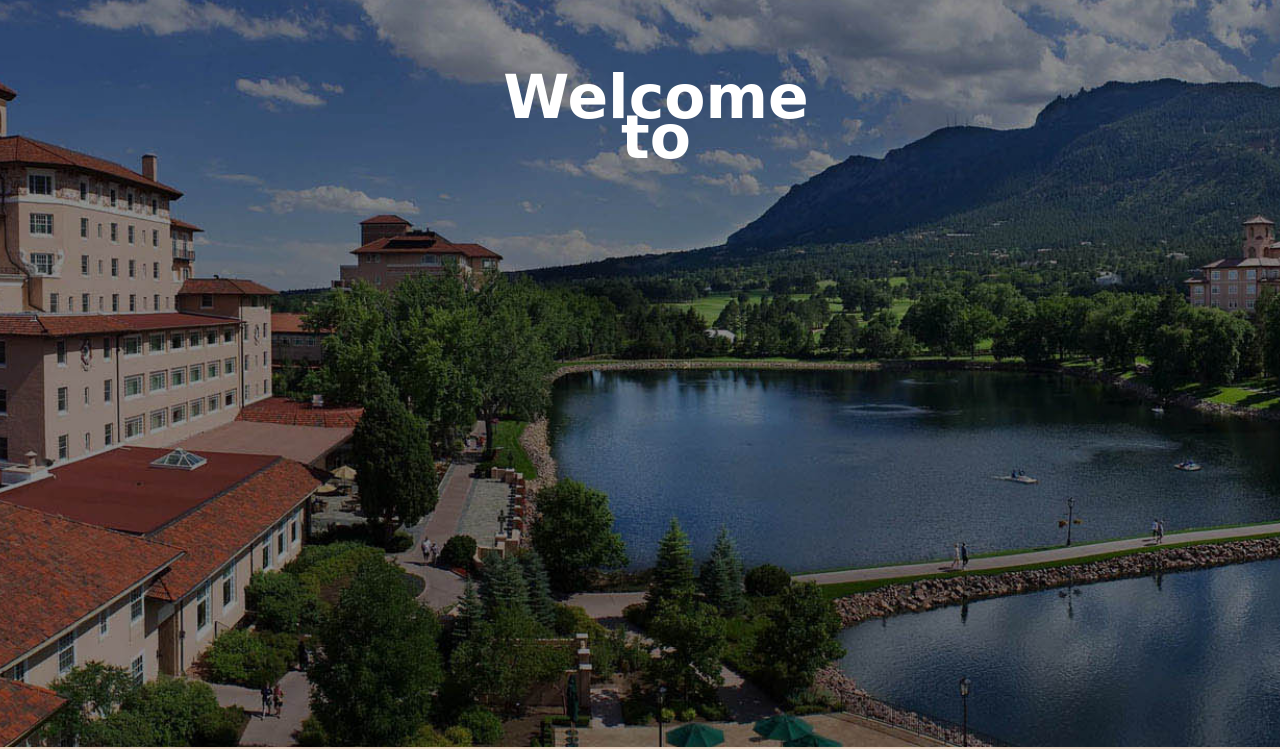
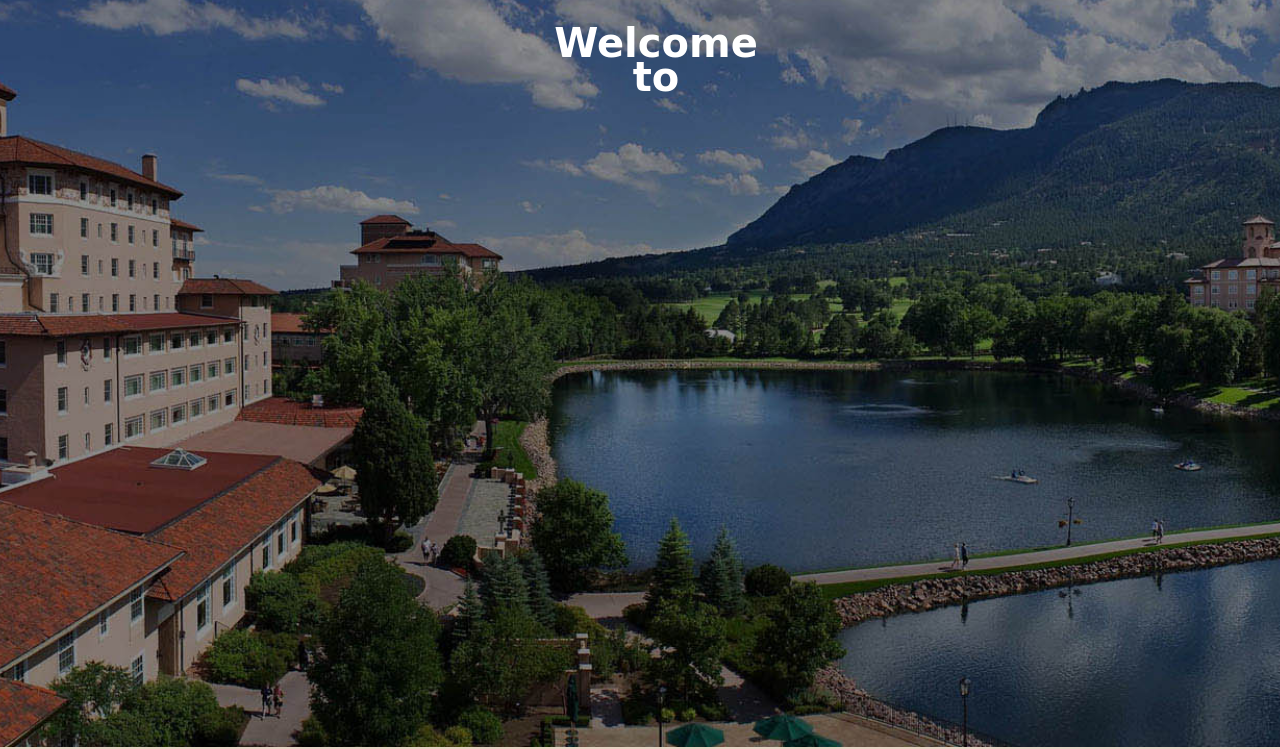
Before and after one commit to mbau/CAPP30370, a plain HTML site: page projects/final-project/index.html in a window 1280 px wide. Shown: the part 53-802 px from the top of the page. Drawn offline with nearby package versions, Linux system fonts and the light colour scheme; a web font is replaced by a local one.

Commit message:
possibly final commit

```diff
--- a/projects/final-project/css/index.css
+++ b/projects/final-project/css/index.css
@@ -94,7 +94,7 @@ nav ul li {
 	margin: 0 auto;
 	width: 100%;
 	position: absolute;
-	top: 70px;
+	top: -70px;
 	color: #fff;
 	font-family: 'Herr Von Muellerhoff', cursive;
 	font-size: 40px;
@@ -103,7 +103,7 @@ nav ul li {
 }
 
 #to {
-	top: 100px;
+	top: -100px;
 }
 
 .cycle {
@@ -124,7 +124,7 @@ footer {
 
 @media only screen and (min-width: 700px) {
 	img {max-width:100%;}
-
+/*
 	#welcome, #to {
 		top: 110px;
 		font-size: 60px;
@@ -133,9 +133,9 @@ footer {
 	#to {
 		top: 160px;
 	}
-
+*/
 	.cycle {
-		top: 200px;
+/*		top: 200px; */
 		font-size: 80px;
 	}
 
--- a/projects/final-project/javascript/index.js
+++ b/projects/final-project/javascript/index.js
@@ -4,6 +4,11 @@ $(document).ready( function() {
 	console.log("Width: " + viewportWidth);
 
 	$("#jumbotron").css("height", viewportHeight);
+
+
+	$("#welcome").animate({top: '70px'},1000);
+	$("#to").animate({top: '110px'},1000);
+
 
 	var cycle = $(".cycle");
 	var cycleIndex = -1;
```
Also changed, not shown: 1 other file.
